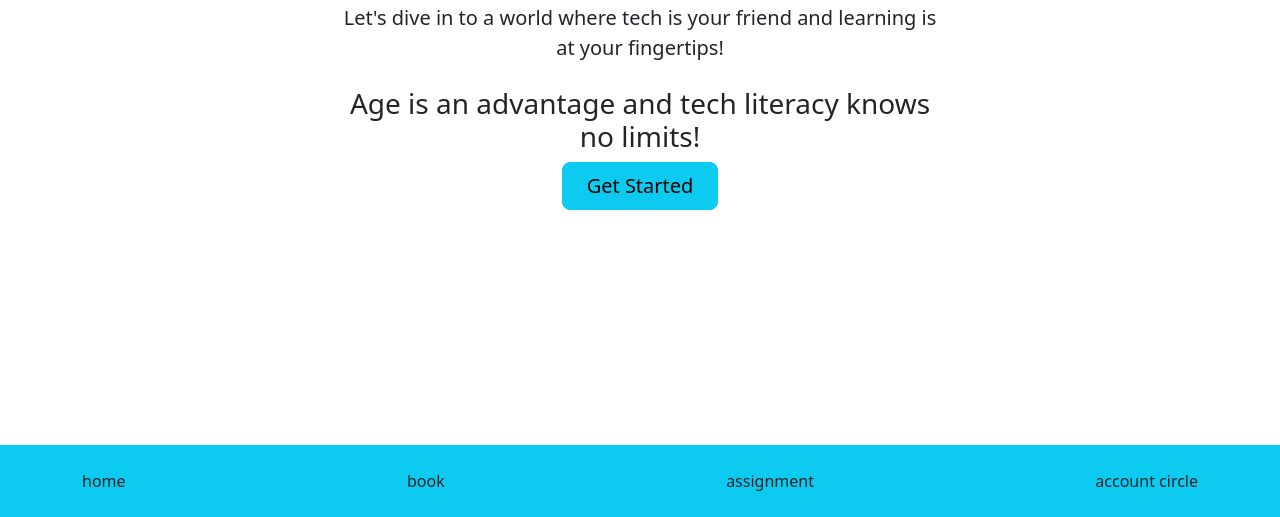
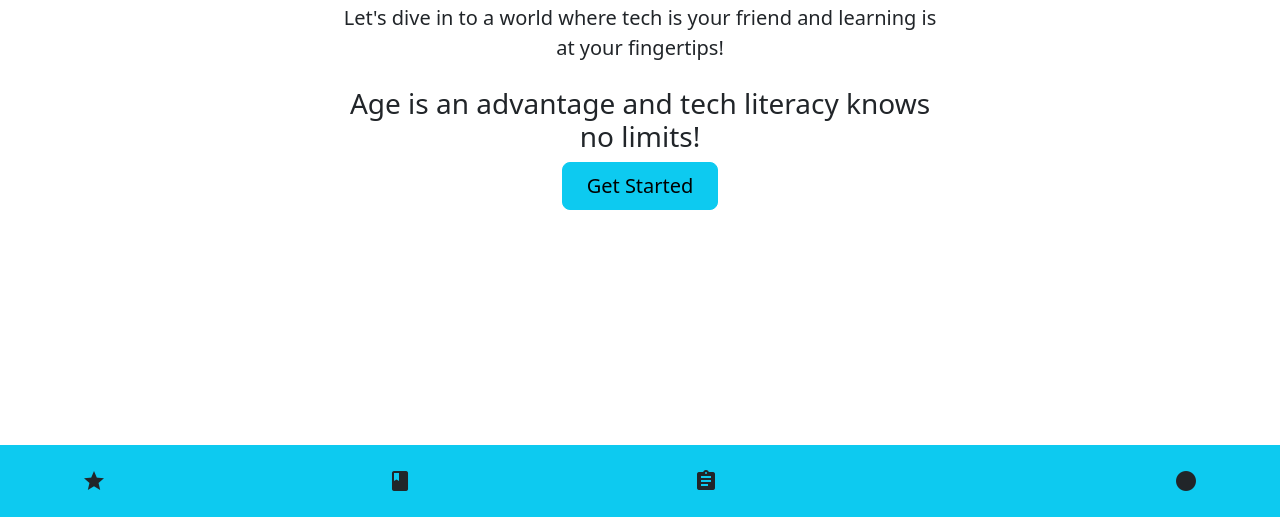
Before and after one commit to hytyz/1800_202410_BB05, a plain HTML site: page index.html in a window 1280 px wide. Shown: the part 283-800 px from the top of the page. Drawn offline with nearby package versions, Linux system fonts and the light colour scheme.

Commit message:
fixed footer

```diff
--- a/index.html
+++ b/index.html
@@ -13,6 +13,7 @@
     <!-- Boostrap Library JS CDN  go here -->
 
     <!-- Other libraries go here -->
+    <link href="https://fonts.googleapis.com/icon?family=Material+Icons" rel="stylesheet">
 
     <!-- Link to styles of your own -->
     <link rel="stylesheet" href="./styles/style.css">
@@ -77,9 +78,14 @@
         </div>
     </div>
 
+    <div class="fixed-bottom py-3 bg-info">
+        <div class="container text-center">
+            My Sticky Footer
+        </div>
+    </div>
         <footer class="navbar justify-content-evenly bg-info fixed-bottom">
                 <div class="container py-3">
-            <span class="material-icons">home</span>
+                    <span class="material-icons">grade</span>
                     <span class="material-icons">book</span>
                     <span class="material-icons">assignment</span>
                     <span class="material-icons">account circle</span>
```
Lines whose indentation alone changed are shown as unchanged.
